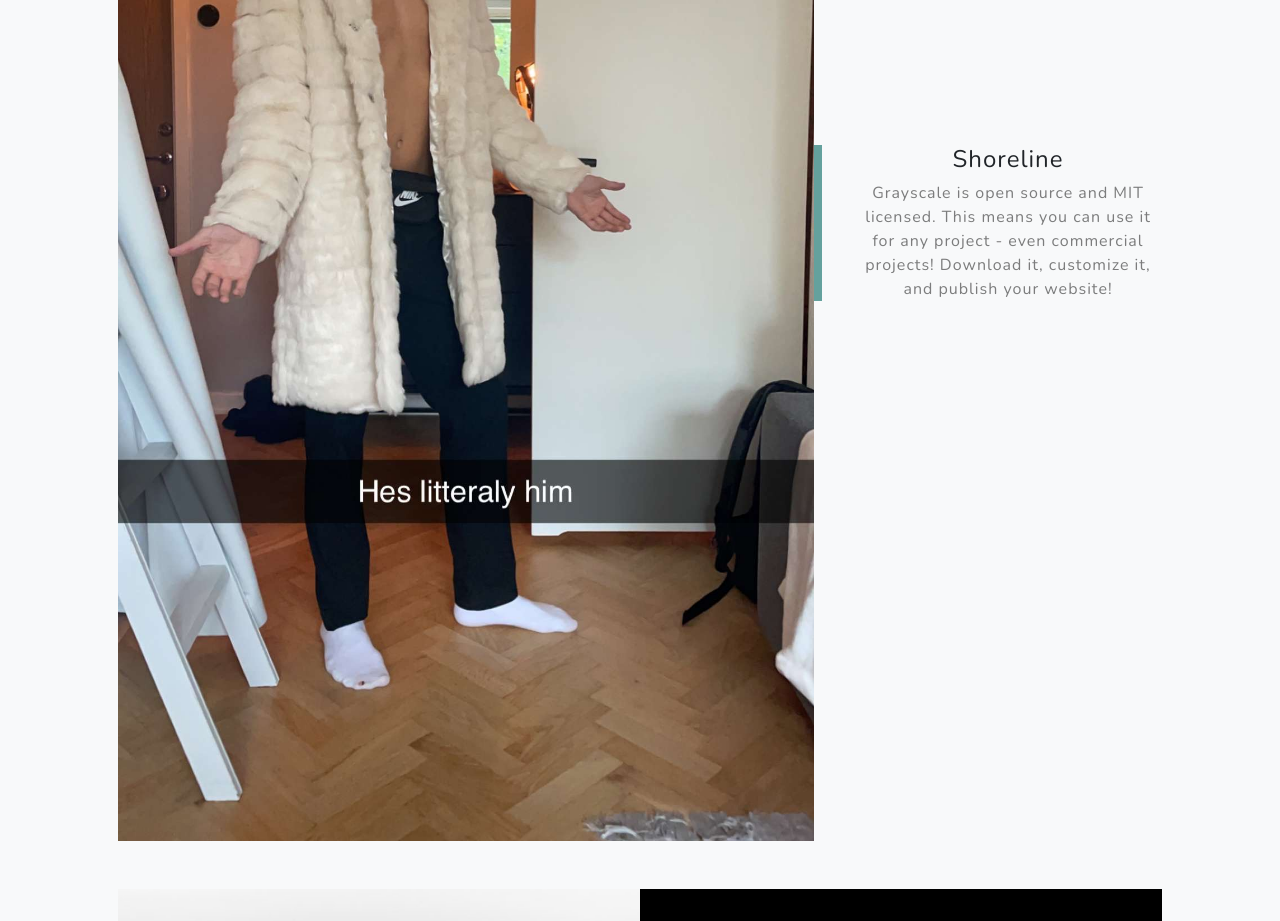
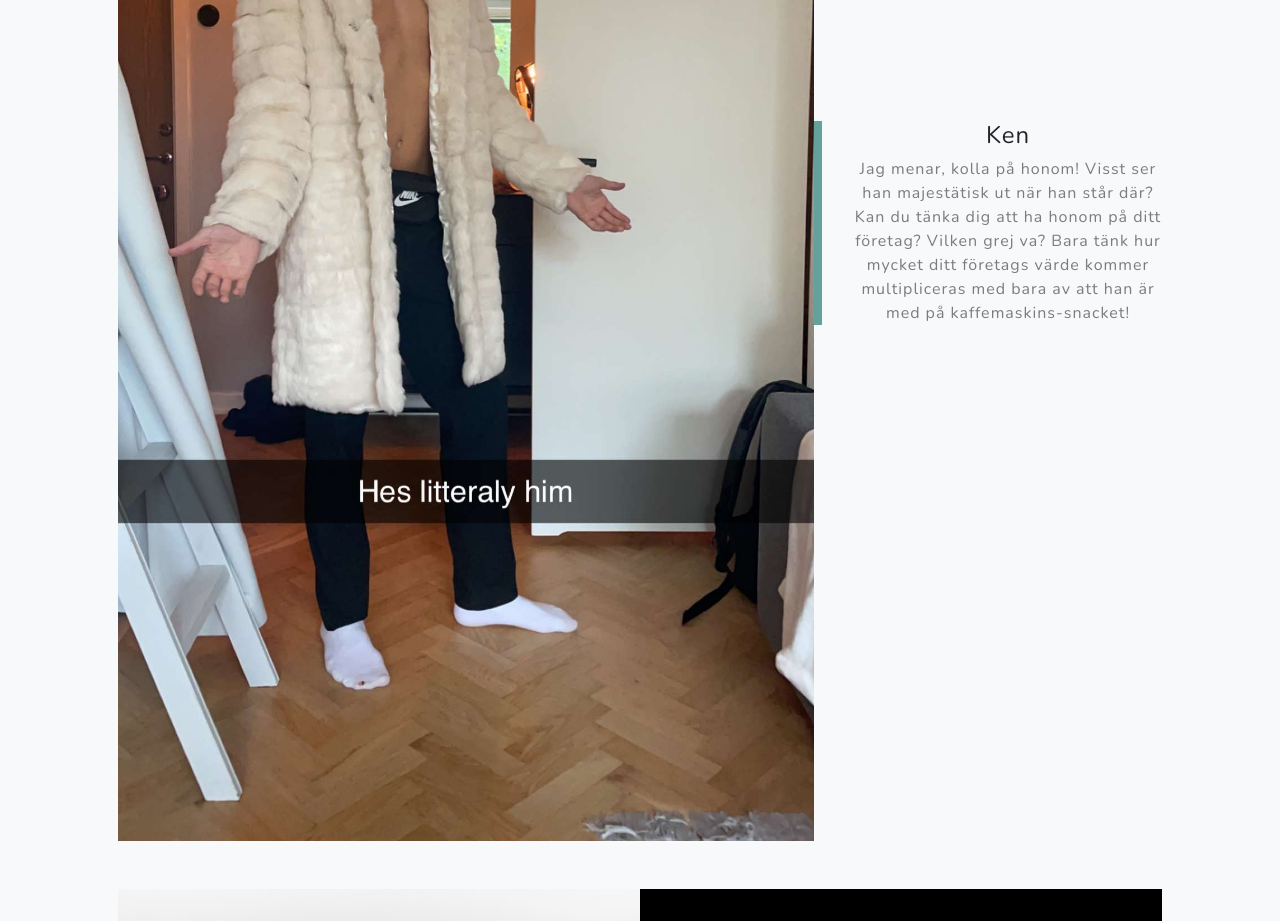
Before and after one commit to 01Albin/01Albin.github.io, a plain HTML site: page index.html in a window 1280 px wide. Shown: the part 2000-2921 px from the top of the page. Drawn offline with nearby package versions, Linux system fonts and the light colour scheme; files whose address does not match are found by name.

Commit message:
Update index.html

```diff
--- a/index.html
+++ b/index.html
@@ -68,8 +68,9 @@
                     <div class="col-xl-8 col-lg-7"><img class="img-fluid mb-3 mb-lg-0" src="IMG_2019.JPG" alt="..." /></div>
                     <div class="col-xl-4 col-lg-5">
                         <div class="featured-text text-center text-lg-left">
-                            <h4>Shoreline</h4>
-                            <p class="text-black-50 mb-0">Grayscale is open source and MIT licensed. This means you can use it for any project - even commercial projects! Download it, customize it, and publish your website!</p>
+                            <h4>Ken</h4>
+                            <p class="text-black-50 mb-0">Jag menar, kolla på honom! Visst ser han majestätisk ut när han står där? Kan du tänka dig att ha honom på ditt
+                            företag? Vilken grej va? Bara tänk hur mycket ditt företags värde kommer multipliceras med bara av att han är med på kaffemaskins-snacket!</p>
                         </div>
                     </div>
                 </div>
```
